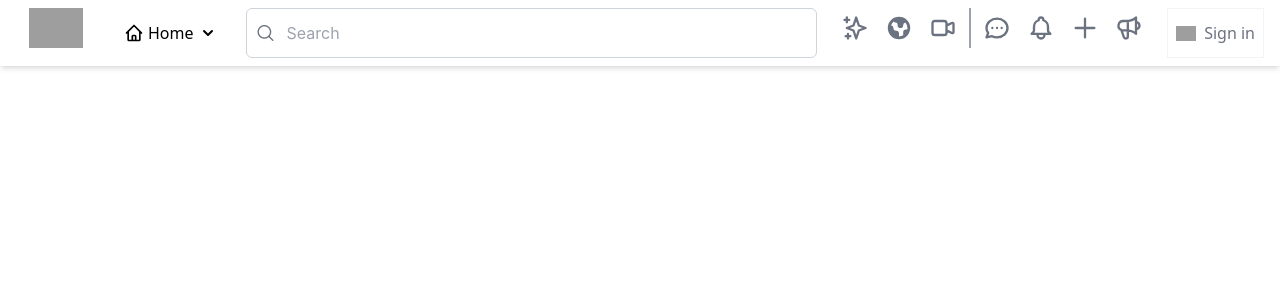
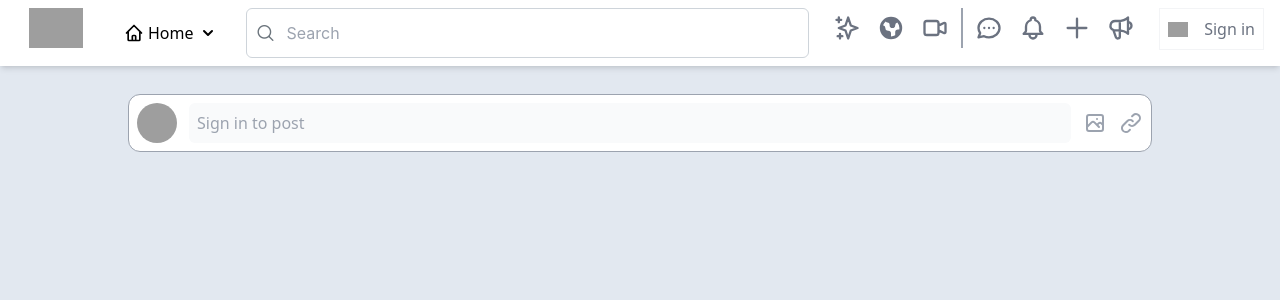
Before and after one commit to mageshyt/Reddit_clone_2.0, a Next.js app: page / in a window 1280 px wide. Shown: the top 300 px of the page. Built offline with nearby package versions, Linux system fonts and the light colour scheme; no server answers; grey boxes are pictures that could not be loaded.

Commit message:
post box finished ✅

```diff
--- /dev/null
+++ b/apollo-client.js
@@ -0,0 +1,10 @@
+import { ApolloClient, InMemoryCache } from '@apollo/client'
+const client = new ApolloClient({
+  uri: 'https://puertoiguazu.stepzen.net/api/excited-clam/__graphql',
+  headers: {
+    Authorization: `Apikey ${process.env.NEXT_PUBLIC_STEP_ZEN_KEY}`,
+  },
+  cache: new InMemoryCache(),
+})
+
+export default client
--- a/components/Home/Header/Header.component.tsx
+++ b/components/Home/Header/Header.component.tsx
@@ -4,6 +4,8 @@ import { ChevronDownIcon, GlobeIcon } from '@heroicons/react/solid'
 import { HomeIcon } from '@heroicons/react/outline'
 import Searchbar from '../Searchbar/searchbar.component'
 import RightIcons from './RightIcons.component'
+import { signIn, useSession } from 'next-auth/react'
+import SignIn from './SignIn.component'
 
 const styles = {
   ImageContainer: 'relative h-10 w-20 flex-shrink-0  cursor-pointer',
@@ -11,7 +13,9 @@ const styles = {
   wrapper: 'flex px-4 py-2 bg-white shadow-md sticky top-0 z-50',
 }
 const Header = () => {
+  const { data: session } = useSession()
   const [value1, setValue1] = useState('')
+  console.log(session)
   return (
     <div className={styles.wrapper}>
       <div className={styles.ImageContainer}>
@@ -36,20 +40,12 @@ const Header = () => {
 
       {/* right Icons */}
       <RightIcons />
-
+      {!session ? (
+        <SignIn status={'Sign in'} />
+      ) : (
+        <SignIn session={session} status={'Sign out'} />
+      )}
       {/* Sign in and sign out */}
-      <div className="animate hidden cursor-pointer items-center space-x-2  border border-gray-100 p-2 hover:scale-105 hover:shadow-xl lg:flex">
-        <div className=" relative h-5 w-5 flex-shrink-0  ">
-          <Image
-            objectFit="contain"
-            src="https://links.papareact.com/23l"
-            height={5}
-            width={5}
-            layout="fill"
-          />
-        </div>
-        <span className="text-gray-500">Sign in</span>
-      </div>
     </div>
   )
 }
--- /dev/null
+++ b/components/Home/Header/SignIn.component.tsx
@@ -0,0 +1,53 @@
+import { ChevronDownIcon } from '@heroicons/react/outline'
+import { signIn, signOut } from 'next-auth/react'
+import Image from 'next/image'
+import React from 'react'
+
+interface Props {
+  status: string
+  session: {
+    user: {
+      name: string
+    }
+  }
+}
+
+const SignIn = ({ status, session }: Props) => {
+  return (
+    <div>
+      <div
+        onClick={() => {
+          if (status === 'Sign in') {
+            signIn()
+          } else if (status === 'Sign out') {
+            signOut()
+          }
+        }}
+        className="animate hidden cursor-pointer items-center space-x-2  border border-gray-100 p-2 hover:scale-105 hover:shadow-xl lg:flex"
+      >
+        <div className=" relative h-5 w-5 flex-shrink-0  ">
+          <Image
+            objectFit="contain"
+            src="https://links.papareact.com/23l"
+            height={5}
+            width={5}
+            layout="fill"
+          />
+        </div>
+        <div>
+          {session && (
+            <p className="truncate text-xs"> {session?.user?.name} </p>
+          )}
+        </div>
+        {/* when user is logged in then show down icon*/}
+        {session && (
+          <ChevronDownIcon className="h-5 w-5 flex-shrink-0 text-gray-400" />
+        )}
+        {/* Show sign in when user is not login */}
+        {!session && <span className="text-gray-500">{status}</span>}
+      </div>
+    </div>
+  )
+}
+
+export default SignIn
--- /dev/null
+++ b/components/Home/Post/Avatar.tsx
@@ -0,0 +1,29 @@
+import { useSession } from 'next-auth/react'
+import Image from 'next/image'
+import React from 'react'
+
+interface Props {
+  seed?: string
+  large?: boolean
+}
+
+const Avatar = ({ seed, large }: Props) => {
+  const { data: session } = useSession()
+  return (
+    <div
+      className={`relative h-10 w-10 overflow-hidden rounded-full border-gray-300 bg-white  ${
+        large && 'h-[70px] w-[70px]'
+      }`}
+    >
+      <Image
+        layout="fill"
+        src={`https://avatars.dicebear.com/api/open-peeps/${
+          seed || session?.user.name || 'Lara'
+        }.svg`}
+        alt="avatar"
+      />
+    </div>
+  )
+}
+
+export default Avatar
--- /dev/null
+++ b/components/Home/Post/PostBox.component.tsx
@@ -0,0 +1,129 @@
+import { LinkIcon, PhotographIcon } from '@heroicons/react/outline'
+import { useSession } from 'next-auth/react'
+import React from 'react'
+import { useForm } from 'react-hook-form'
+import Avatar from './Avatar'
+import { Button } from 'primereact/button'
+const styles = {
+  wrapper:
+    ' sticky top-16 z-50 rounded-xl border border-gray-400 bg-white p-2 ',
+  mainContainer: 'flex items-center space-x-3 ',
+  TitleInput: 'pl- flex-1 rounded-md bg-gray-50 p-2 outline-none',
+  //   ! style for input Container
+  InputContainer: 'flex items-center px-2',
+  InputsTitle: 'min-w-[90px]',
+  // ! style for body and subreddit image input
+  InputStyle: 'm-2 flex-1 bg-blue-50  p-2 outline-none',
+  Icon: 'h-6 cursor-pointer text-gray-400 hover:text-black',
+  TextWarning: 'text-red-500',
+}
+
+//! data going to be sent to the server and form
+interface FormData {
+  postTitle: string
+  postBody: string
+  subreddit: string
+  postImage: string
+}
+
+const PostBox = () => {
+  const { data: session } = useSession()
+  const {
+    register,
+    setValue,
+    handleSubmit,
+    watch,
+    formState: { errors },
+  } = useForm<FormData>()
+
+  //   ! to keep track of image box
+  const [imageBox, setImageBox] = React.useState(false)
+
+  //! to handle submit
+  const onSubmitForm = handleSubmit(async (formData) => {
+    console.log('Clicked')
+    console.log({ formData })
+  })
+  return (
+    <form onSubmit={onSubmitForm} className={styles.wrapper}>
+      <div className={styles.mainContainer}>
+        {/* Avatar */}
+        <Avatar seed="magesh" />
+        <input
+          {...register('postTitle', { required: true })}
+          type="text"
+          disabled={!session}
+          placeholder={
+            session ? 'Create a post by entering the title' : 'Sign in to post'
+          }
+          className={styles.TitleInput}
+        />
+
+        {/* to insert image and to add url */}
+        <PhotographIcon
+          onClick={() => setImageBox(true)}
+          className={`${styles.Icon} ${imageBox && 'text-blue-400'}`}
+        />
+        <LinkIcon className={`${styles.Icon} ${imageBox && 'text-blue-400'}`} />
+      </div>
+
+      {!!watch('postTitle') && (
+        <div className="flex flex-col space-y-4 py-3">
+          {/* Body */}
+          <div className={styles.InputContainer}>
+            <p className={styles.InputsTitle}>Body</p>
+
+            <input
+              {...register('postBody', { required: true })}
+              type="text"
+              placeholder={'Text'}
+              className={styles.InputStyle}
+            />
+          </div>
+          {/* Subreddit */}
+          <div className={styles.InputContainer}>
+            <p className={styles.InputsTitle}>Subreddit</p>
+            <input
+              {...register('subreddit', { required: true })}
+              type="text"
+              placeholder={'i.e next js'}
+              className={styles.InputStyle}
+            />
+          </div>
+          {/* Image */}
+          {imageBox ? (
+            <div className={styles.InputContainer}>
+              <p className={styles.InputsTitle}>Image Url</p>
+              <input
+                {...register('postImage', { required: true })}
+                type="text"
+                placeholder={'Image'}
+                className={styles.InputStyle}
+              />
+            </div>
+          ) : null}
+          {/* //! Error message */}
+          {Object.keys(errors).length > 0 && (
+            <div>
+              {errors.subreddit && (
+                <p className={styles.TextWarning}>- Subreddit Required</p>
+              )}
+            </div>
+          )}
+
+          {/* Submit */}
+          {!!watch('postTitle') && (
+            <button
+              className="rounded-xl bg-blue-400 p-2 text-white"
+              type="submit"
+            >
+              Create post
+            </button>
+          )}
+        </div>
+      )}
+    </form>
+  )
+}
+
+export default PostBox
--- a/next.config.js
+++ b/next.config.js
@@ -2,6 +2,6 @@
 module.exports = {
   reactStrictMode: true,
   images: {
-    domains: ['links.papareact.com'],
+    domains: ['links.papareact.com', 'avatars.dicebear.com'],
   },
 }
--- a/pages/_app.tsx
+++ b/pages/_app.tsx
@@ -4,9 +4,22 @@ import type { AppProps } from 'next/app'
 import 'primereact/resources/themes/lara-light-indigo/theme.css' //theme
 import 'primereact/resources/primereact.min.css' //core css
 import 'primeicons/primeicons.css' //icons
+import client from '../apollo-client'
+import { SessionProvider } from 'next-auth/react'
+import Header from '../components/Home/Header/Header.component'
+import { ApolloProvider } from '@apollo/client'
+function MyApp({ Component, pageProps: { session, ...pageProps } }: AppProps) {
+  return (
+    <ApolloProvider client={client}>
+      <SessionProvider session={session}>
+        <div className="h-screen overscroll-y-auto bg-slate-200">
+          <Header />
 
-function MyApp({ Component, pageProps }: AppProps) {
-  return <Component {...pageProps} />
+          <Component {...pageProps} />
+        </div>
+      </SessionProvider>
+    </ApolloProvider>
+  )
 }
 
 export default MyApp
--- /dev/null
+++ b/pages/api/auth/[...nextauth].js
@@ -0,0 +1,10 @@
+import NextAuth from 'next-auth'
+import RedditProvider from 'next-auth/providers/reddit'
+export default NextAuth({
+  providers: [
+    RedditProvider({
+      clientId: process.env.REDDIT_CLIENT_ID,
+      clientSecret: process.env.REDDIT_CLIENT_SECRET,
+    }),
+  ],
+})
--- a/pages/index.tsx
+++ b/pages/index.tsx
@@ -1,19 +1,22 @@
 import type { NextPage } from 'next'
 import Head from 'next/head'
 import Header from '../components/Home/Header/Header.component'
+import PostBox from '../components/Home/Post/PostBox.component'
 
 const Home: NextPage = () => {
   return (
-    <div className="">
+    <div className=" my-7 mx-auto max-w-5xl">
       <Head>
         <title>Reddit Clone</title>
-        <link rel="icon" href="/favicon.ico" />
       </Head>
 
-      <main>
-        {/* Header */}
-        <Header />
-      </main>
+      {/* Post box */}
+      {/* <main className="mx-auto max-w-4xl"> */}
+      <PostBox />
+      {/* </main> */}
+
+      {/* Feed */}
+      {/* Sub reddit */}
     </div>
   )
 }
```
Also changed, not shown: package.json (+9 -1 lines), 2 other files (tests, documents, lock files or other folders).
